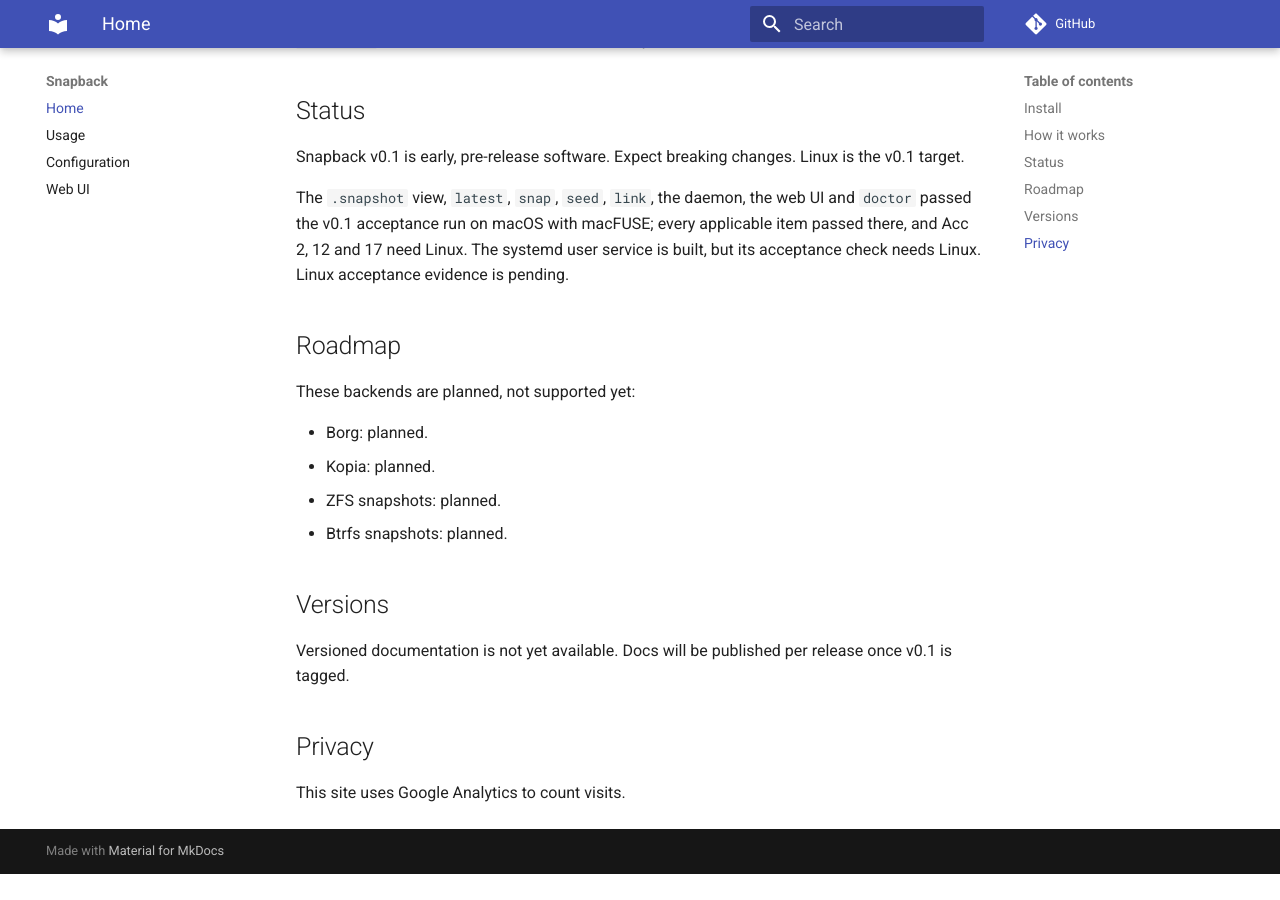
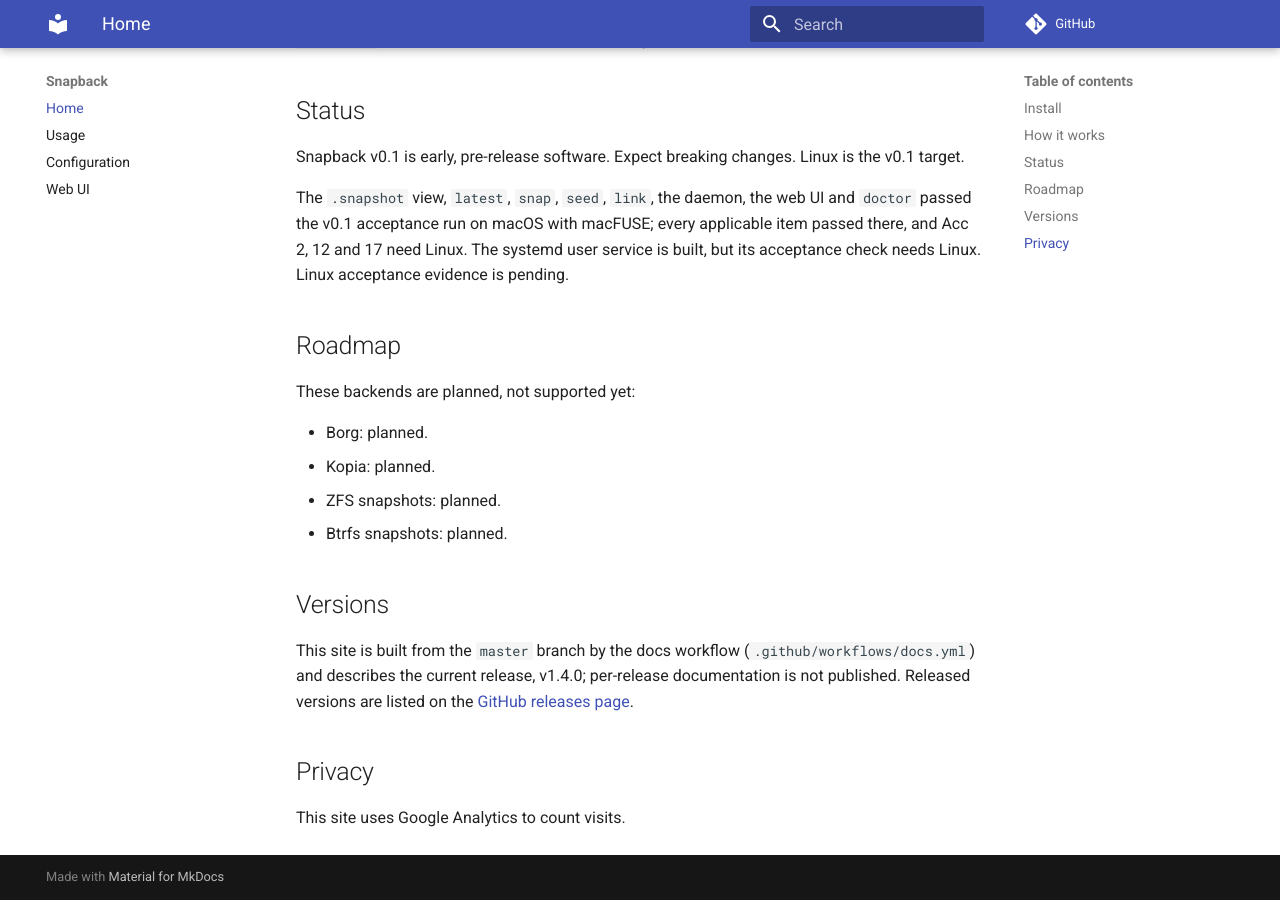
Before and after one commit to adeelahmad/snapback, an MkDocs documentation site: the page built from docs-site/index.md, in a window 1280 px wide and 900 px high, scrolled down 704 px. Built offline with MkDocs 1.6.1 and Material for MkDocs 9.7.7, drawn with Linux system fonts in a browser that asks for light colours; comment, search, counter and statistics services are not loaded; before the commit the page ends 1578 px from its top, so only the background shows below that.

Commit message:
docs: state the Linux acceptance evidence and how the docs site is published
README status cites the Linux CI acceptance run (run 35720597517), macOS supplementary; the docs
index says the site is built from master and describes v1.4.0; test pins updated.

```diff
--- a/docs-site/index.md
+++ b/docs-site/index.md
@@ -35,7 +35,7 @@ These backends are planned, not supported yet:
 
 ## Versions
 
-Versioned documentation is not yet available. Docs will be published per release once v0.1 is tagged.
+This site is built from the `master` branch by the docs workflow (`.github/workflows/docs.yml`) and describes the current release, v1.4.0; per-release documentation is not published. Released versions are listed on the [GitHub releases page](https://github.com/adeelahmad/snapback/releases).
 
 ## Privacy
 
```
Also changed, not shown: README.md (+1 -1 lines), 2 other files.
